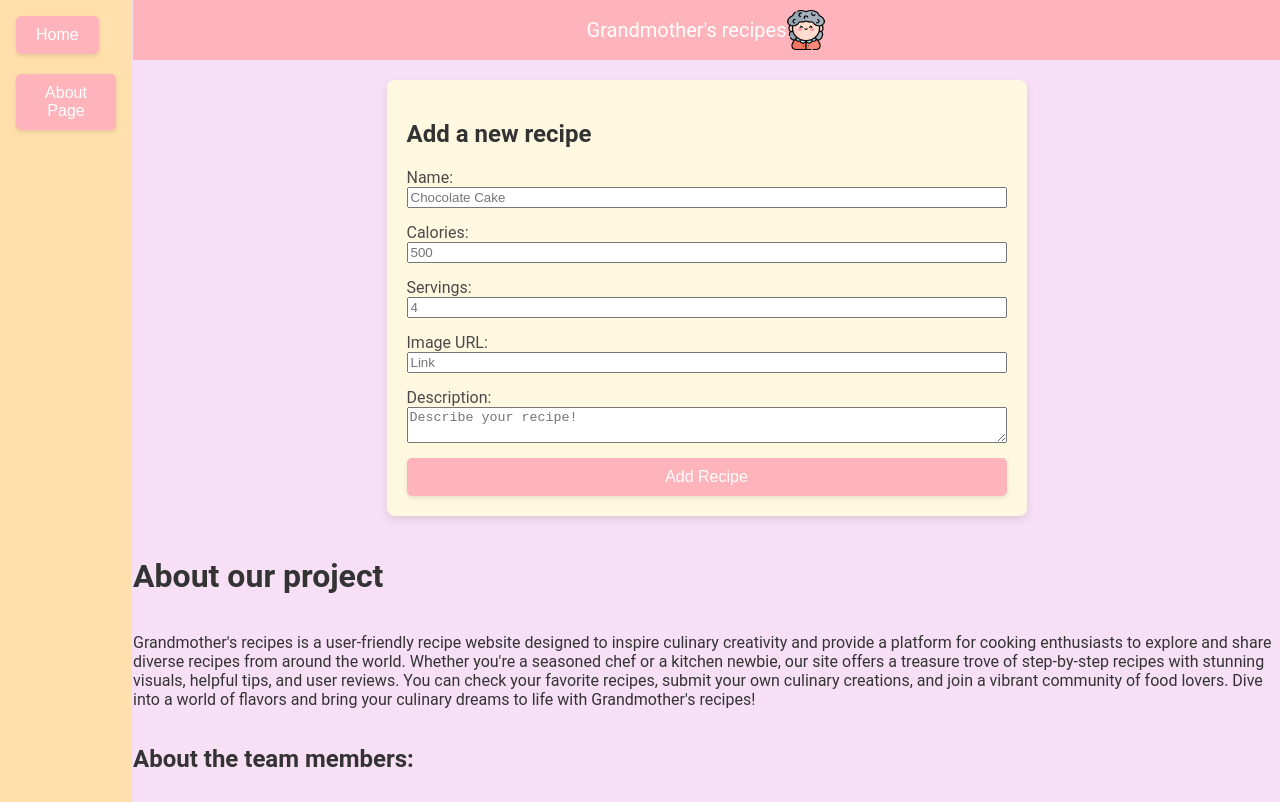
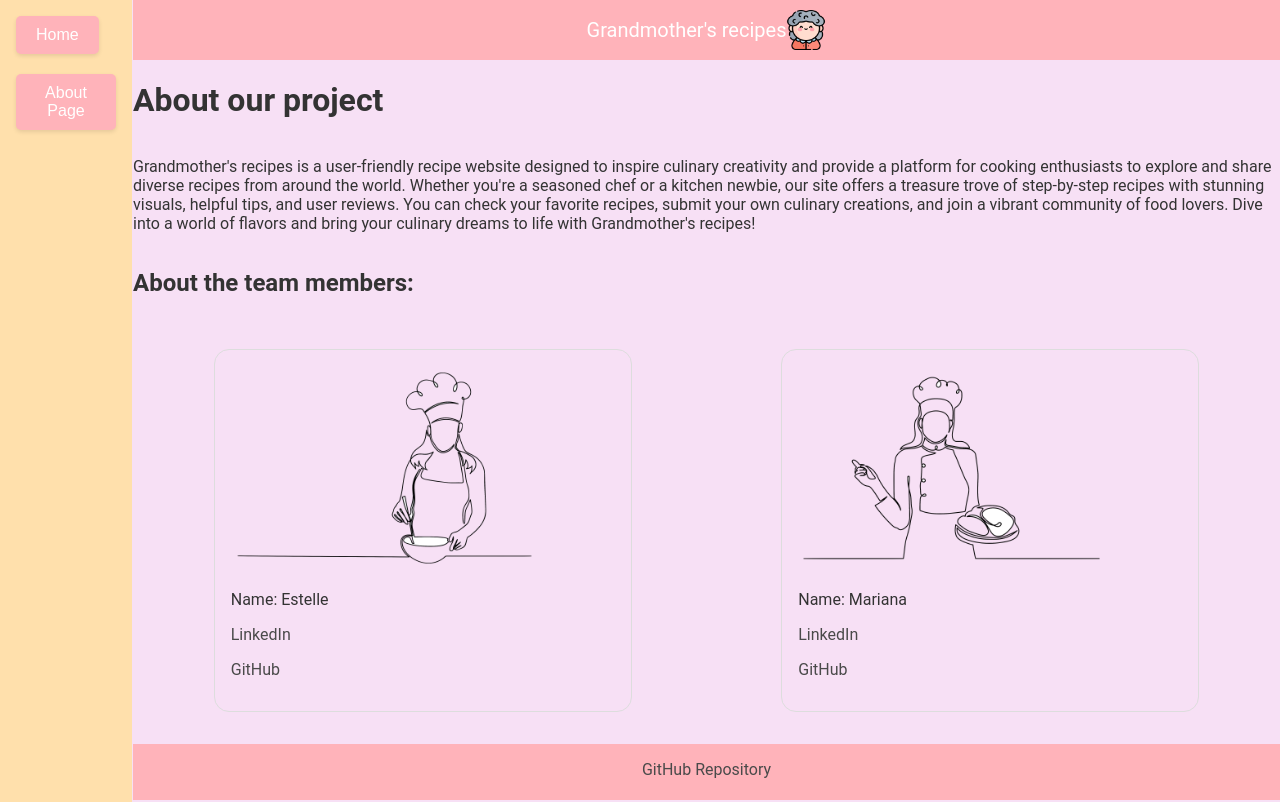
Before and after one commit to Bopally/React-Recipe-app, a React (Vite) app: page /AboutPage in a window 1280 px wide. Shown: the top 802 px of the page. Built offline with nearby package versions, Linux system fonts and the light colour scheme.

Commit message:
Update our recipe form - display only for the main page

```diff
--- a/src/App.jsx
+++ b/src/App.jsx
@@ -9,7 +9,6 @@ import NavBar from "./components/NavBar";
 import Footer from "./components/Footer";
 import SideBar from "./components/SideBar";
 import RecipesList from "./components/RecipesList";
-import NewRecipeForm from "./components/NewRecipeForm";
 import ItemDetailsPage from "./components/ItemDetailsPage";
 import AboutPage from "./components/AboutPage";
 import NotFoundPage from "./components/NotFoundPage";
@@ -17,16 +16,12 @@ import NotFoundPage from "./components/NotFoundPage";
 function App() {
   const [recipes, setRecipes] = useState(recipesJson);
 
-  const addRecipe = (newRecipe) => {
-    setRecipes([newRecipe, ...recipes]);
-  };
-
   return (
     <div className="App">
       <SideBar />
       <div className="Main">
         <NavBar id="navBar" />
-        <NewRecipeForm addRecipe={addRecipe} />
+        {/* <NewRecipeForm addRecipe={addRecipe} /> */}
         <Routes>
           <Route
             path="/"
--- a/src/components/AboutPage.jsx
+++ b/src/components/AboutPage.jsx
@@ -33,7 +33,6 @@ const AboutPage = () => {
 
       <h2>About the team members:</h2>
       <div className="team-members">
-        {" "}
         {/* Wrap team member boxes in this container */}
         {users.map((user) => (
           <div key={user.id} className="team-member-box">
--- a/src/components/RecipesList.jsx
+++ b/src/components/RecipesList.jsx
@@ -1,4 +1,5 @@
 import ListItem from "./ListItem";
+import NewRecipeForm from "./NewRecipeForm";
 
 const RecipesList = ({ recipes, setRecipes }) => {
   const deleteRecipe = (recipeId) => {
@@ -8,7 +9,14 @@ const RecipesList = ({ recipes, setRecipes }) => {
     setRecipes(newArray);
   };
 
+  const addRecipe = (newRecipe) => {
+    setRecipes([newRecipe, ...recipes]);
+  };
+
   return (
+    <div>
+      <NewRecipeForm addRecipe={addRecipe} />
+
       <section className="RecipesList">
         {recipes.map((recipeObj) => {
           return (
@@ -20,6 +28,7 @@ const RecipesList = ({ recipes, setRecipes }) => {
           );
         })}
       </section>
+    </div>
   );
 };
 
```
Lines whose indentation alone changed are shown as unchanged.
